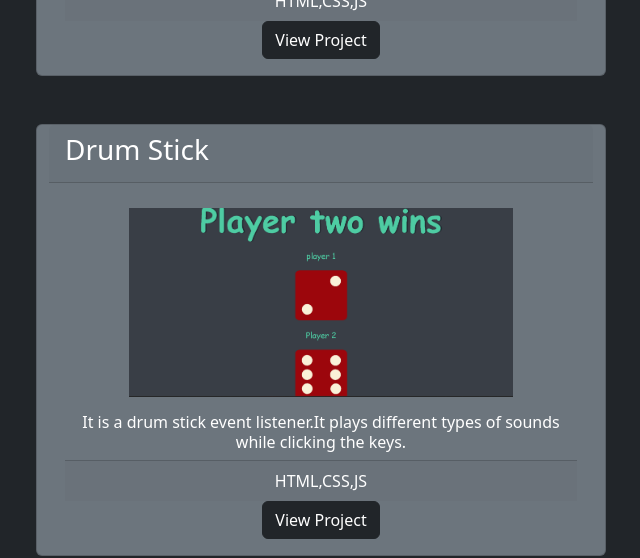
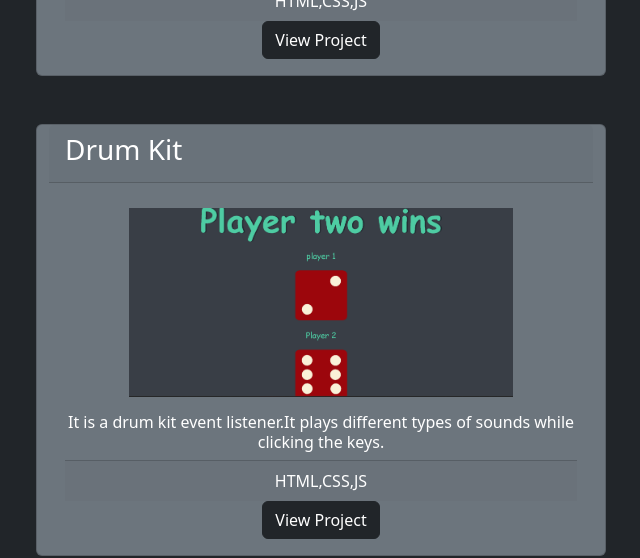
Before and after one commit to himallr/himal-Portfolio, a React (Create React App) app: page /Projects in a window 1280 px wide. Shown: the part 2240-2798 px from the top of the page, without its empty margins (319-959 px from the left). Built offline with nearby package versions, Linux system fonts and the light colour scheme.

Commit message:
New Commit

```diff
--- a/src/Projects.js
+++ b/src/Projects.js
@@ -40,9 +40,9 @@ function Projects() {
             link: "https://github.com/himallr/Dice-Challenge"
         },
         {
-            title: "Drum Stick",
+            title: "Drum Kit",
             image: "/images/projects/dice.png",
-            body: "It is a drum stick event listener.It plays different types of sounds while clicking the keys.",
+            body: "It is a drum kit event listener.It plays different types of sounds while clicking the keys.",
             sub: "HTML,CSS,JS",
             link: "https://github.com/himallr/Drum-Kit"
         },
```
